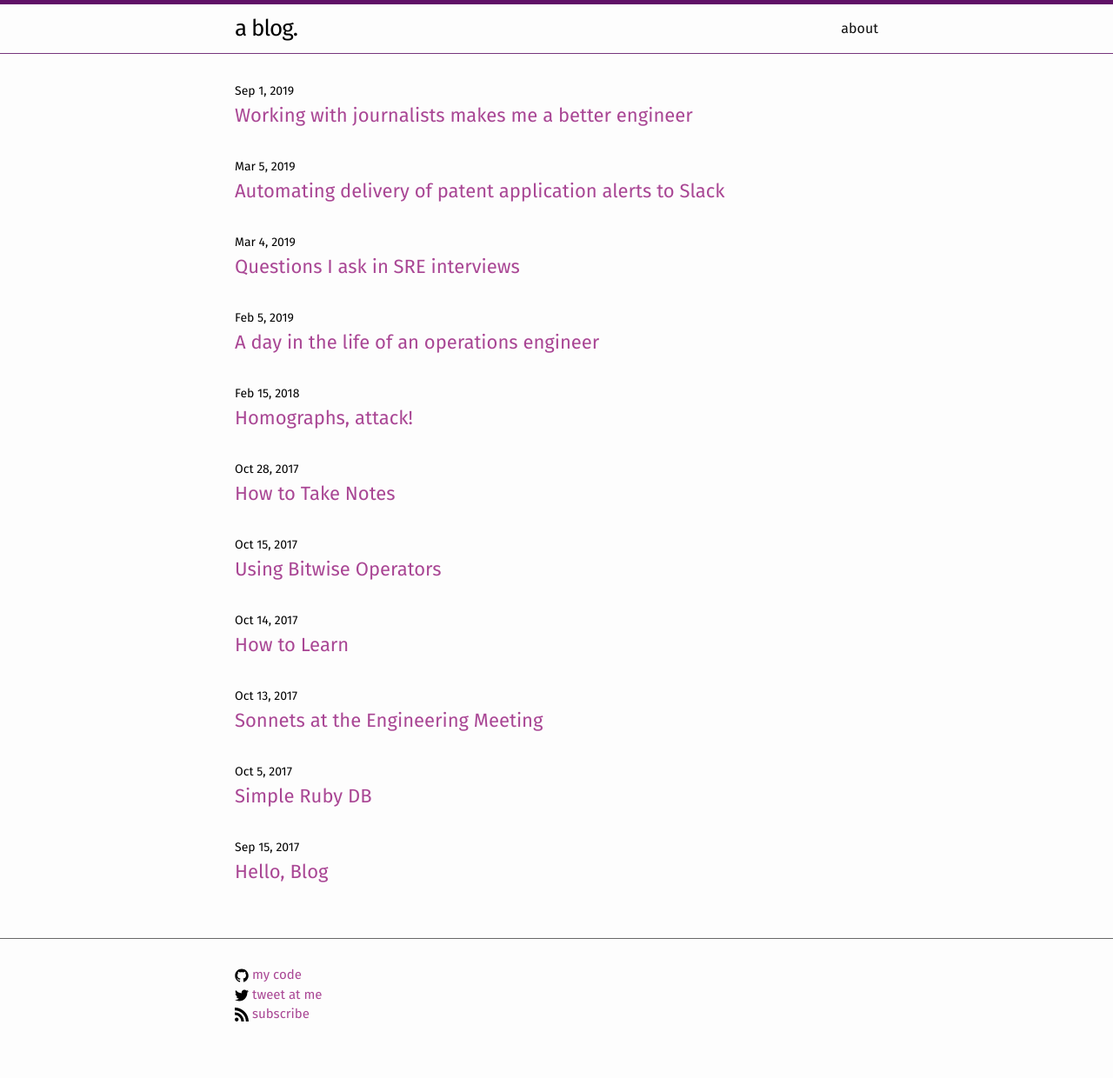
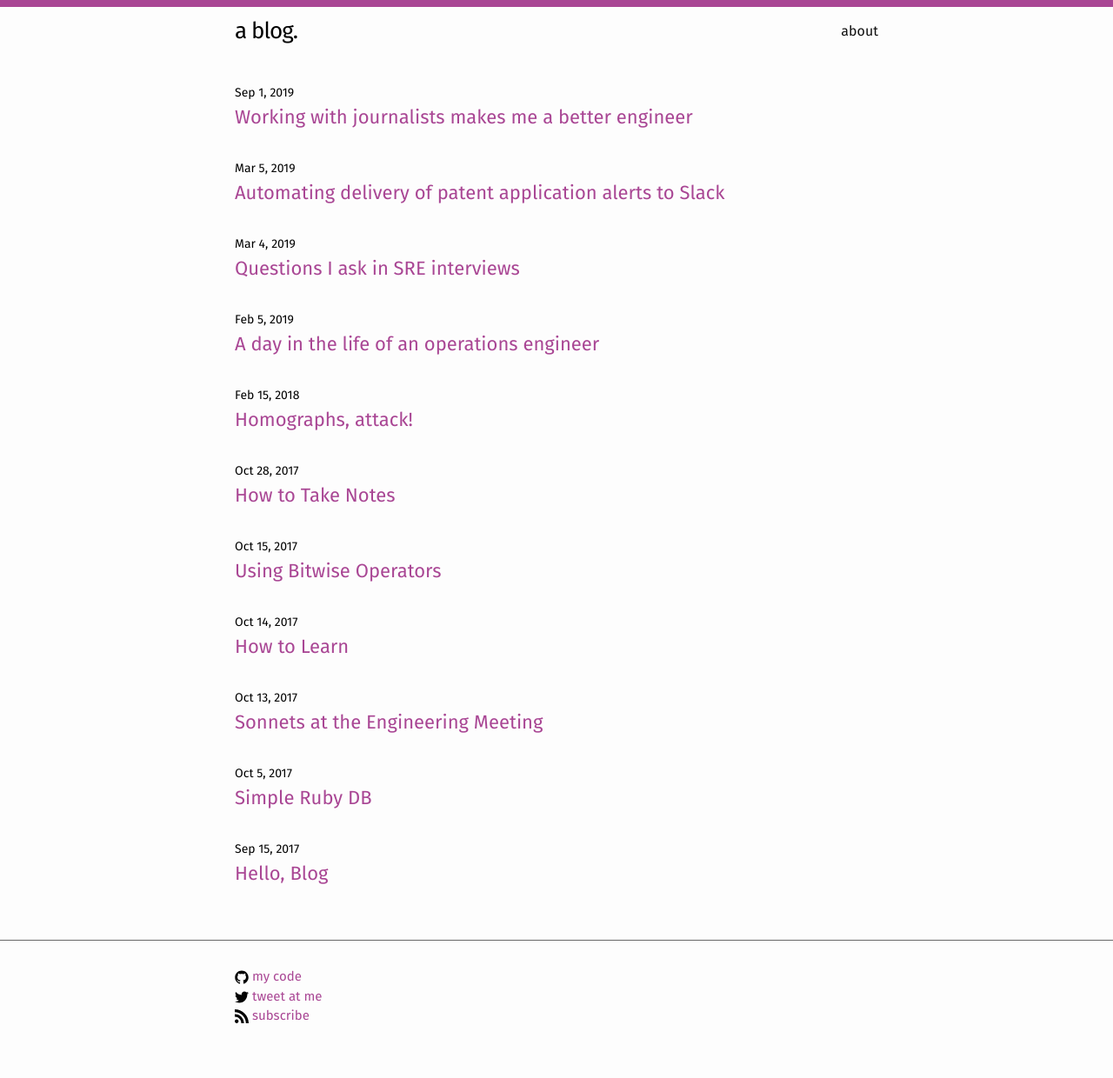
Before and after one commit to ghazaal71/loganmeetsworld, a Jekyll site: the page built from index.html, in a window 1280 px wide. Shown: the whole page at 87% size. Built offline with Jekyll 4.4.1, drawn with Linux system fonts in a browser that asks for light colours.

Commit message:
fixing header

```diff
--- a/_sass/_layout.scss
+++ b/_sass/_layout.scss
@@ -2,8 +2,8 @@
  * Site header
  */
 .site-header {
-    border-top: 5px solid $pretty-purple;
-    border-bottom: 1px solid $pretty-purple-light;
+    border-top: 8px solid $brand-color;
+    // border-bottom: 1px solid $pretty-purple-light;
     min-height: 56px;
 
     // Positioning context for the mobile navigation icon
```
